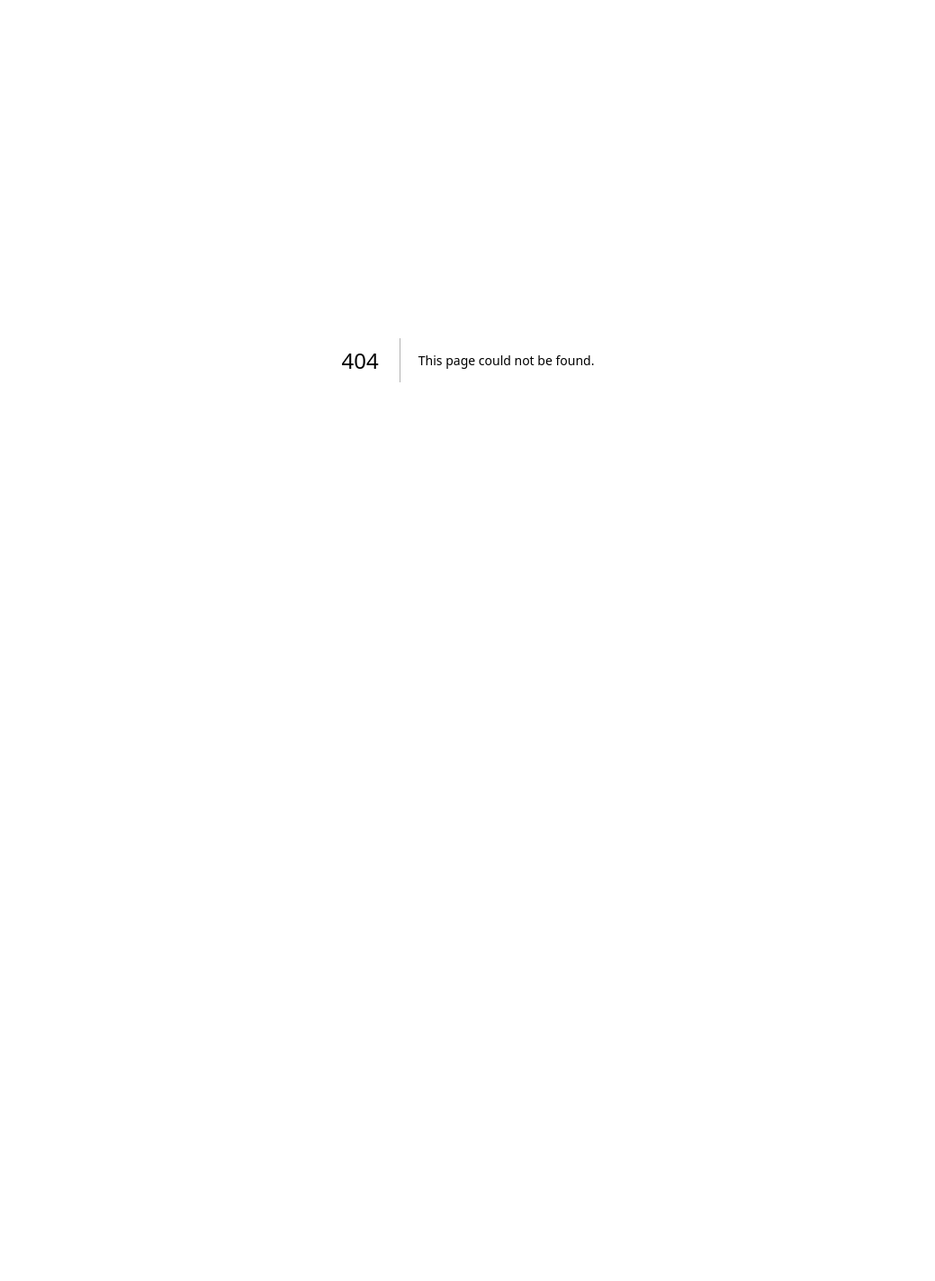
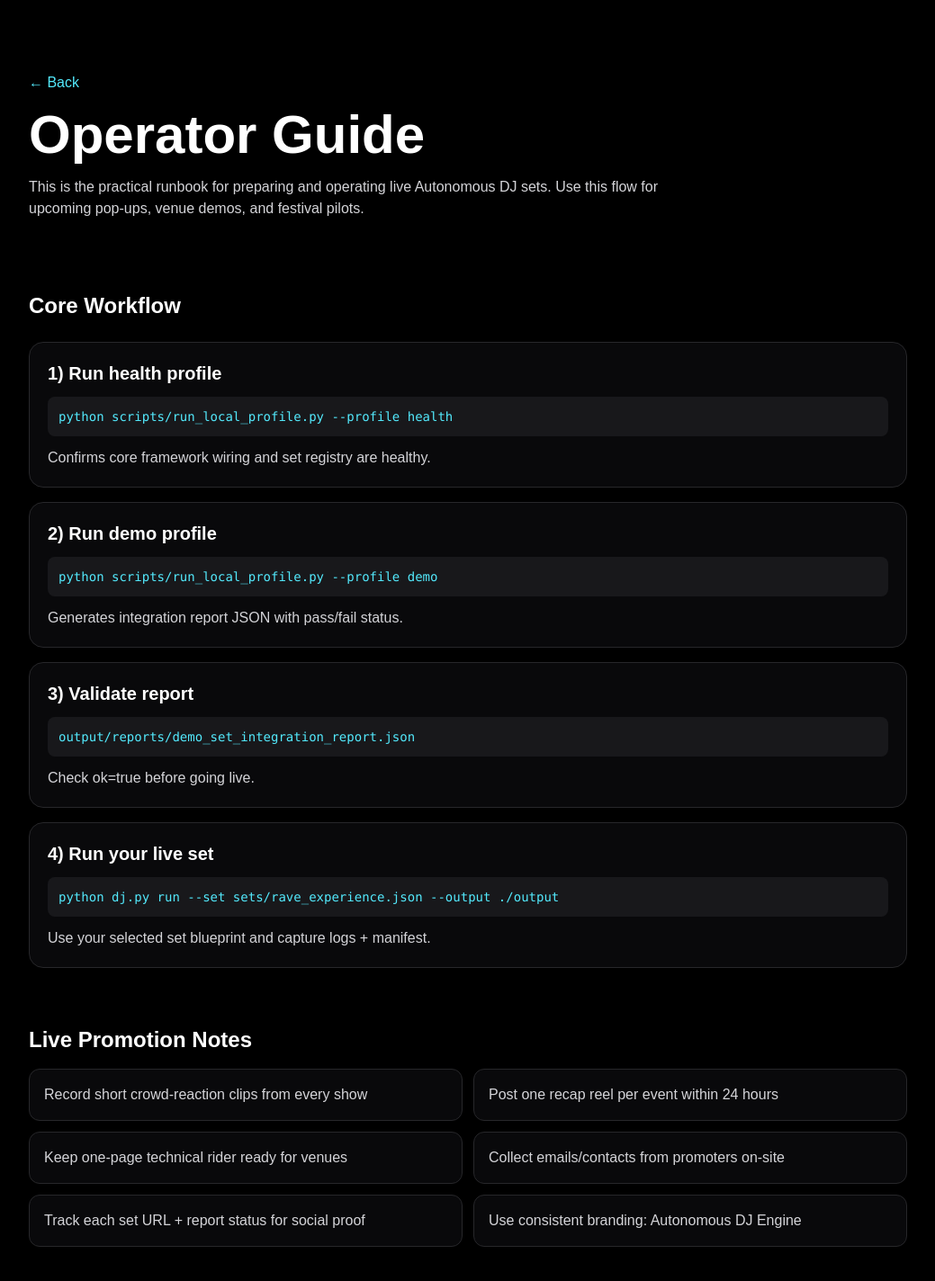
Before and after one commit to TheMindExpansionNetwork/autonomous-dj-site, a Next.js app: page /guide in a window 1280 px wide. Before the commit this address had no page. Shown: the top 1424 px of the page at 90% size, without its empty margins (120-1159 px from the left). Before the commit the page ends 800 px from the top, so only its background shows below. Built offline with nearby package versions, Linux system fonts and the light colour scheme.

Commit message:
Add website operator guide and live-set promotion checklist

```diff
--- /dev/null
+++ b/src/app/guide/page.tsx
@@ -0,0 +1,70 @@
+export default function GuidePage() {
+  const steps = [
+    {
+      title: "1) Run health profile",
+      cmd: "python scripts/run_local_profile.py --profile health",
+      note: "Confirms core framework wiring and set registry are healthy.",
+    },
+    {
+      title: "2) Run demo profile",
+      cmd: "python scripts/run_local_profile.py --profile demo",
+      note: "Generates integration report JSON with pass/fail status.",
+    },
+    {
+      title: "3) Validate report",
+      cmd: "output/reports/demo_set_integration_report.json",
+      note: "Check ok=true before going live.",
+    },
+    {
+      title: "4) Run your live set",
+      cmd: "python dj.py run --set sets/rave_experience.json --output ./output",
+      note: "Use your selected set blueprint and capture logs + manifest.",
+    },
+  ];
+
+  return (
+    <main className="min-h-screen bg-black text-white">
+      <section className="mx-auto max-w-5xl px-6 py-20">
+        <a href="/" className="text-cyan-300">← Back</a>
+        <h1 className="mt-4 text-4xl font-bold md:text-6xl">Operator Guide</h1>
+        <p className="mt-4 max-w-3xl text-zinc-300">
+          This is the practical runbook for preparing and operating live Autonomous DJ sets.
+          Use this flow for upcoming pop-ups, venue demos, and festival pilots.
+        </p>
+      </section>
+
+      <section className="mx-auto max-w-5xl px-6 pb-16">
+        <h2 className="text-2xl font-semibold">Core Workflow</h2>
+        <div className="mt-6 space-y-4">
+          {steps.map((s) => (
+            <article key={s.title} className="rounded-2xl border border-zinc-800 bg-zinc-950 p-5">
+              <h3 className="text-xl font-semibold">{s.title}</h3>
+              <pre className="mt-3 overflow-x-auto rounded-lg bg-zinc-900 p-3 text-sm text-cyan-300">
+{s.cmd}
+              </pre>
+              <p className="mt-3 text-zinc-300">{s.note}</p>
+            </article>
+          ))}
+        </div>
+      </section>
+
+      <section className="mx-auto max-w-5xl px-6 pb-20">
+        <h2 className="text-2xl font-semibold">Live Promotion Notes</h2>
+        <ul className="mt-4 grid gap-3 md:grid-cols-2">
+          {[
+            "Record short crowd-reaction clips from every show",
+            "Post one recap reel per event within 24 hours",
+            "Keep one-page technical rider ready for venues",
+            "Collect emails/contacts from promoters on-site",
+            "Track each set URL + report status for social proof",
+            "Use consistent branding: Autonomous DJ Engine",
+          ].map((item) => (
+            <li key={item} className="rounded-xl border border-zinc-800 bg-zinc-950 p-4 text-zinc-300">
+              {item}
+            </li>
+          ))}
+        </ul>
+      </section>
+    </main>
+  );
+}
--- a/src/app/page.tsx
+++ b/src/app/page.tsx
@@ -39,6 +39,15 @@ const architecture = [
   "Set Manifest: complete timeline for replay/remix",
 ];
 
+const liveChecklist = [
+  "Run health profile before venue setup",
+  "Run demo profile and verify report ok=true",
+  "Prepare 15–30 minute fallback playlist",
+  "Line-check audio output and limiter",
+  "Record set manifests for each show",
+  "Capture photos/video clips for social proof",
+];
+
 export default function Home() {
   return (
     <main className="min-h-screen bg-black text-white">
@@ -61,6 +70,12 @@ export default function Home() {
             className="rounded-xl bg-cyan-400 px-5 py-3 font-semibold text-black"
           >
             Listen Live
+          </a>
+          <a
+            href="/guide"
+            className="rounded-xl border border-cyan-500/50 px-5 py-3 font-semibold text-cyan-300"
+          >
+            Operator Guide
           </a>
           <a
             href="#contact"
@@ -98,6 +113,23 @@ export default function Home() {
       </section>
 
       <section className="mx-auto max-w-6xl px-6 py-12">
+        <h2 className="text-3xl font-bold">Live Set Readiness Checklist</h2>
+        <ul className="mt-6 grid gap-4 md:grid-cols-2">
+          {liveChecklist.map((item) => (
+            <li
+              key={item}
+              className="rounded-2xl border border-zinc-800 bg-zinc-950 p-4 text-zinc-200"
+            >
+              {item}
+            </li>
+          ))}
+        </ul>
+        <p className="mt-5 text-zinc-400">
+          Full setup guide: <a className="text-cyan-300" href="/guide">/guide</a>
+        </p>
+      </section>
+
+      <section className="mx-auto max-w-6xl px-6 py-12">
         <h2 className="text-3xl font-bold">Agent Roster</h2>
         <div className="mt-6 grid gap-3 sm:grid-cols-2 md:grid-cols-3">
           {agents.map((a) => (
@@ -117,8 +149,8 @@ export default function Home() {
             Bring Autonomous DJ to your next event
           </h3>
           <p className="mt-3 text-zinc-200">
-            Festival activations, livestream programming, and AI-powered branded
-            experiences.
+            Festival activations, livestream programming, pop-up sound system sets,
+            and AI-powered branded experiences.
           </p>
           <p className="mt-4 text-cyan-300">Contact: booking@m1ndb0t.com</p>
         </div>
```
